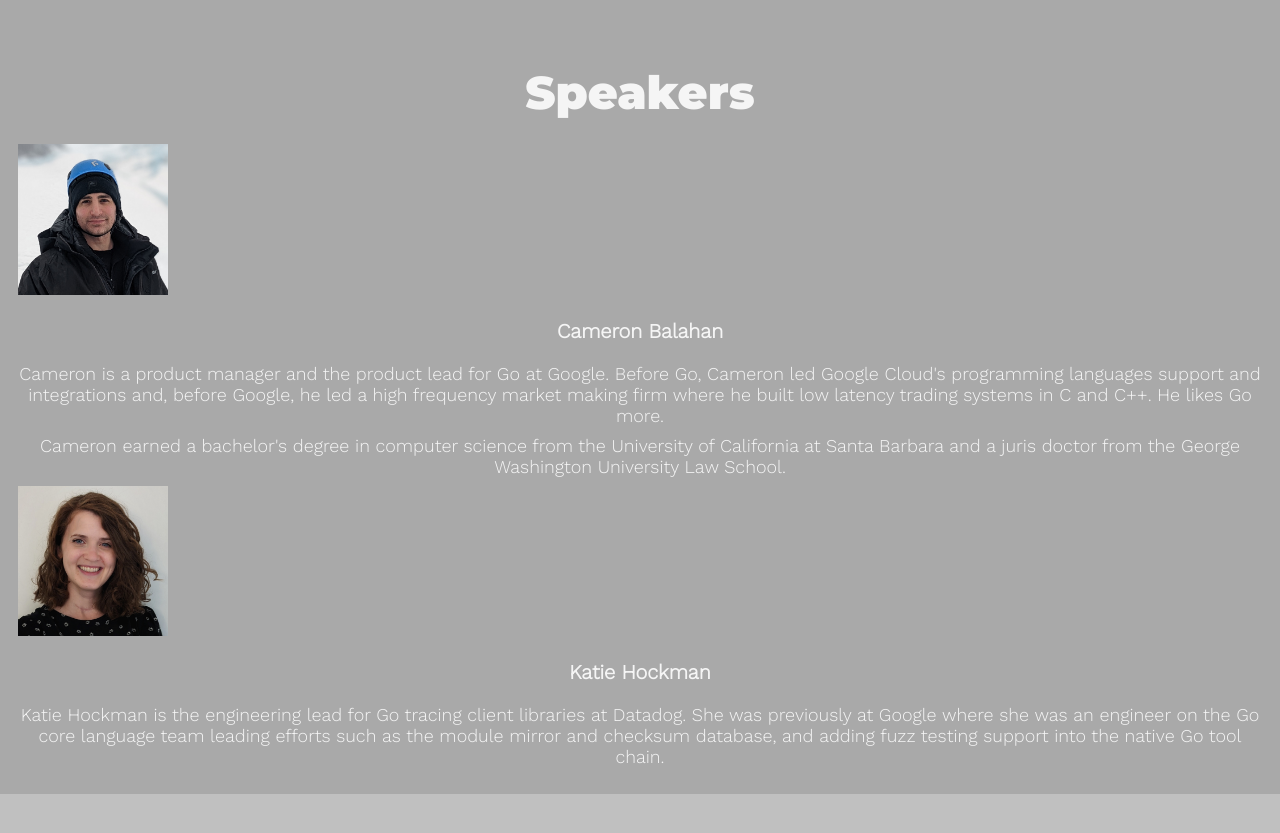
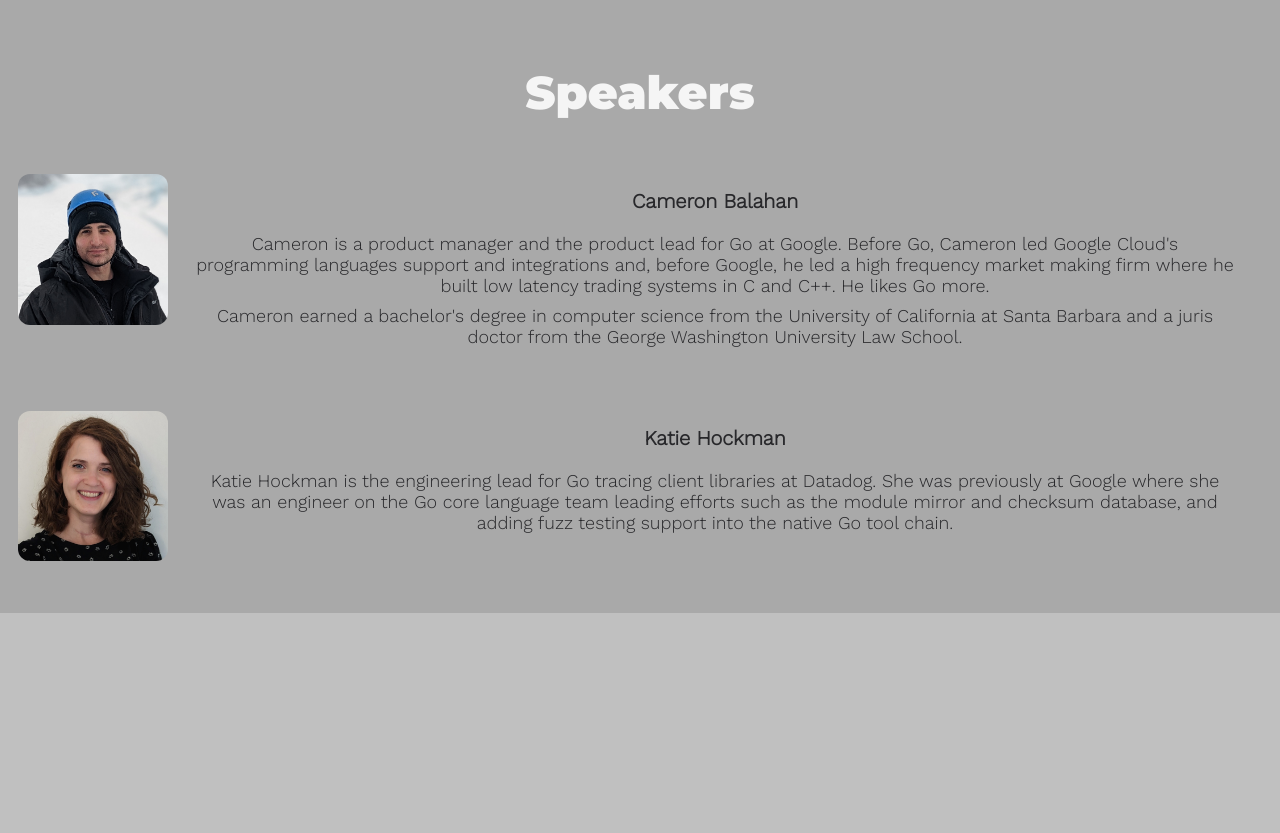
Before and after one commit to gothamgo/gothamgo.github.io, a Jekyll site: the page built from speakers.html, in a window 1280 px wide. Shown: the top 833 px of the page. Built offline with Jekyll 4.4.1, drawn with Linux system fonts in a browser that asks for light colours.

Commit message:
Update speakers.html

```diff
--- a/speakers.html
+++ b/speakers.html
@@ -1,6 +1,38 @@
 ---
 layout: default
 ---
+
+<style>
+  div.speaker {
+    display: flex;
+  }
+  div.speaker-photo {
+    padding: 30px 0px;
+  }
+  img.speaker-image {
+    border-radius: 8%;
+  }
+  div.speaker-details {
+    padding: 25px;
+  }
+  div.speaker p {
+    color: #28282B;
+  }
+  div.speaker h1 {
+    color: #28282B;
+  }
+  div.speaker h3 {
+    color: #28282B;
+  }
+  p.speaker-name {
+  }
+  p.speaker-bio {
+  }
+  h3.talk-title {
+  }
+  p.talk-description {
+  }
+</style>
 
 <div class="content-wrapper">
   <div class="content">
```
